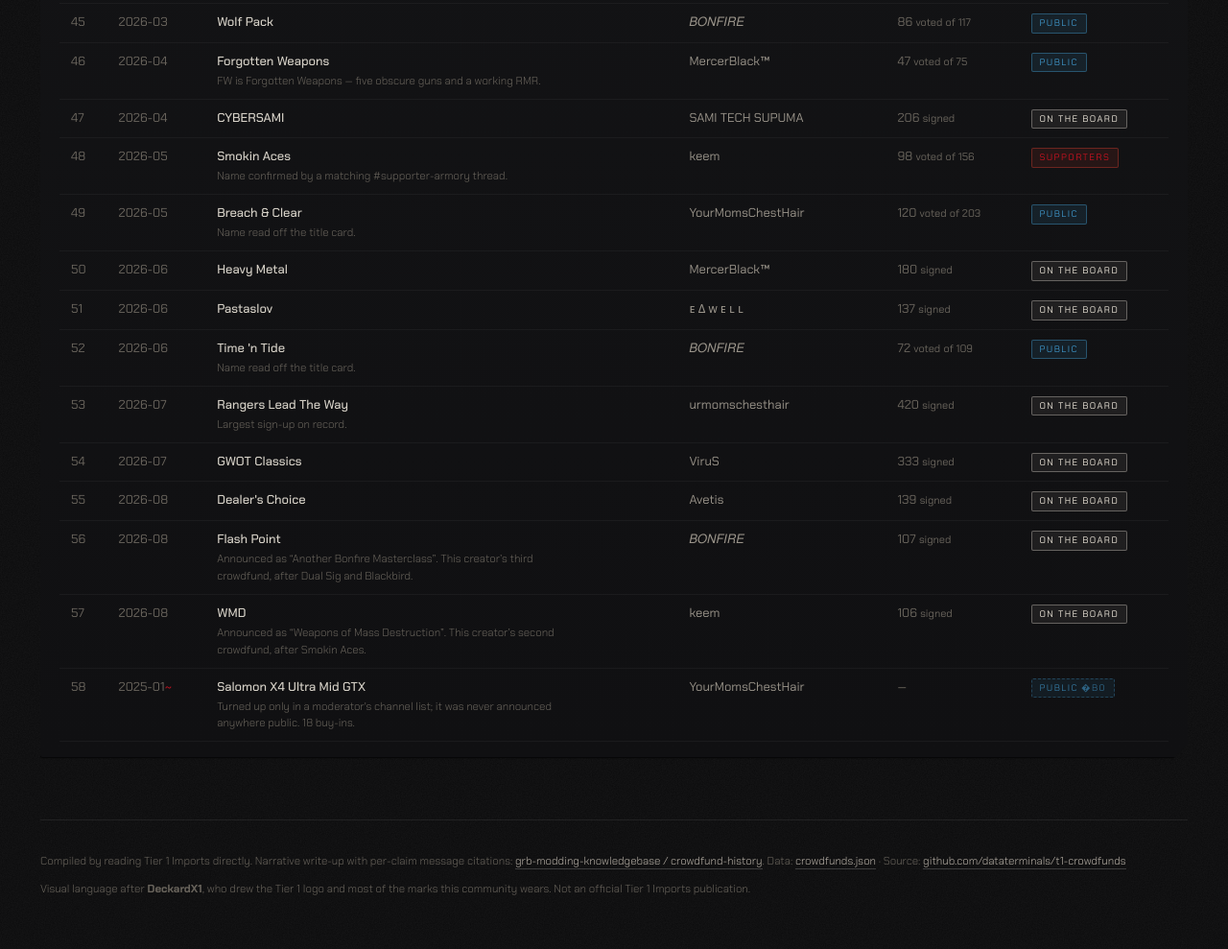
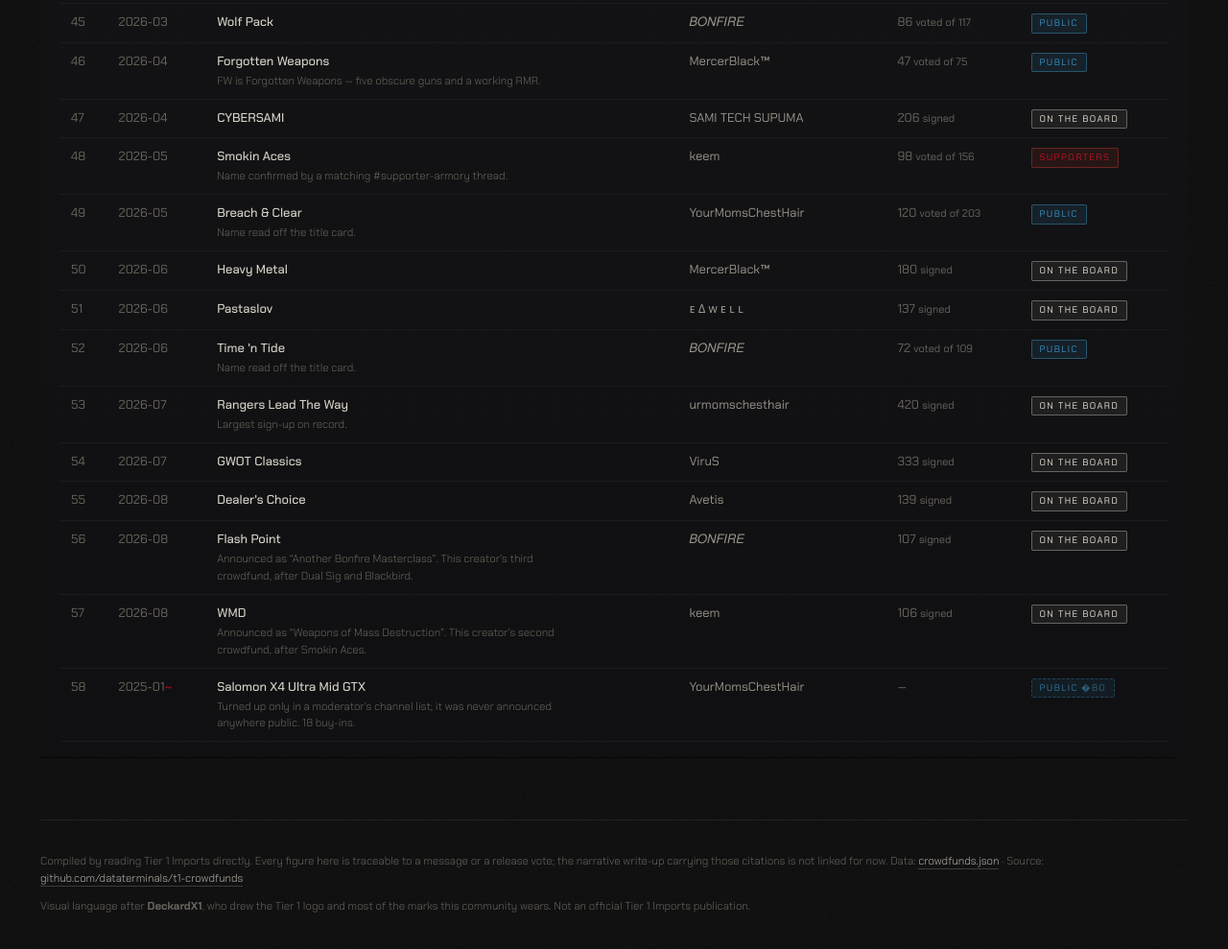
Before and after one commit to dataterminals/t1-crowdfunds, a plain HTML site: page index.html in a window 1280 px wide. Shown: the part 7250-8239 px from the top of the page at 96% size. Drawn offline with nearby package versions, Linux system fonts and the light colour scheme.

Commit message:
Stop linking the narrative write-up from the footer
Dropped for now at the user's request. The claim it was supporting stays,
because it is still true and it is the thing a reader actually needs: every
figure here traces to a message or a release vote. The footer now says that
and says the write-up carrying those citations is not linked, rather than
quietly implying nothing exists.

Also removed meta.narrative from crowdfunds.json, which held the same URL.
Nothing read it -- the footer link was hardcoded -- so it was an unused
pointer sitting in published data, and leaving it would have half-done this.
One line to restore either.

Co-Authored-By: Claude Opus 5 <noreply@anthropic.com>

```diff
--- a/data/crowdfunds.json
+++ b/data/crowdfunds.json
@@ -3,7 +3,6 @@
     "updated": "2026-08-30",
     "guild": "Tier 1 Imports",
     "guildId": "1302392670181916722",
-    "narrative": "https://github.com/dataterminals/grb-modding-knowledgebase/blob/main/reference/crowdfund-history.md",
     "note": "Era 1 is a recovered floor, not a count, and #6 and #8 are the same project counted twice — 23 rows, 22 distinct. System 2 is complete and, since 2026-08-24, completely named. See the Gaps panel.",
     "destinationNote": "`destination` is where a crowdfund's output landed, reconstructed 2026-08-30 from public channels, Nexus and the supporter armoury. It is NOT the same claim as `vote`: broader, weaker, and not always what the vote said, because some votes cover only part of a project. confidence: vote = read from the crowdfund's own channel; strong = the creator or a moderator said so; moderate = members only.",
     "votesNote": "Vote tallies and member counts for 40 crowdfunds were supplied by a Tier 1 moderator on 2026-08-30 after a read-only role was declined — the objection was to channel access, not to the numbers. He compiled them by going through the confirmed channels himself, counting members by hand where no count was shown, and copy-pasting a line per crowdfund with the numbers edited in. Validated 11/11 exactly against the votes this account can read first-hand. Every figure here is a crowdfund's own tally, never the summary sentence beside it — the one error in the file was a summary line left stale by that copy-paste, caught because it disagreed with its own numbers. `members` is the confirmed channel's membership, i.e. the people who supported it.",
--- a/index.html
+++ b/index.html
@@ -329,8 +329,8 @@ footer a:hover{color:var(--oxide);border-color:var(--oxide)}
 
 
   <footer>
-    <p>Compiled by reading Tier 1 Imports directly. Narrative write-up with per-claim message citations:
-      <a href="https://github.com/dataterminals/grb-modding-knowledgebase/blob/main/reference/crowdfund-history.md">grb-modding-knowledgebase / crowdfund-history</a>.
+    <p>Compiled by reading Tier 1 Imports directly. Every figure here is traceable to a message or a
+      release vote; the narrative write-up carrying those citations is not linked for now.
       Data: <a href="data/crowdfunds.json">crowdfunds.json</a> · Source: <a href="https://github.com/dataterminals/t1-crowdfunds">github.com/dataterminals/t1-crowdfunds</a></p>
     <p style="margin-top:9px">Visual language after <strong>DeckardX1</strong>, who drew the Tier 1 logo and most of the marks this community wears. Not an official Tier 1 Imports publication.</p>
   </footer>
```
